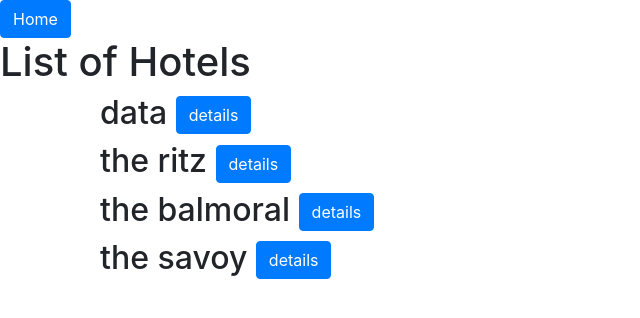
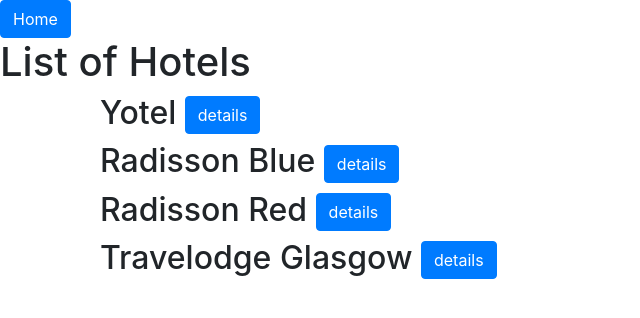
Before and after one commit to colinrobertson0911/hotelbookingsystem_frontend_angular, an Angular app: page /hotel-list in a window 1280 px wide. Shown: the top 318 px of the page, without its empty margins (0-640 px from the left). Built offline with nearby package versions, Linux system fonts and the light colour scheme.

Commit message:
models for Hotel, Room and Bookings added.  hard coded data at the moment as no url for a list of all hotels exists on back end

```diff
--- a/src/app/hotel-list/hotel-item/hotel-item.component.html
+++ b/src/app/hotel-list/hotel-item/hotel-item.component.html
@@ -1,6 +1,12 @@
 <div class="container">
 <h2>
-{{ hotel.Name }} <button (click)="onDetailsClick()" class="btn btn-primary">details</button>
+{{ hotel.hotelName }} <button (click)="onDetailsClick()" class="btn btn-primary">details</button>
 </h2>
-<div class="d-flex" *ngIf="details" > the details: {{ hotel.otherData }} </div>
+<div class="d-flex flex-column" *ngIf="details" > the details:
+<ul>
+    <li> number of Rooms {{ hotel.numOfRooms }} </li>
+    <li> address : {{ hotel.address }} </li>
+    <li> starRating : {{ hotel.starRating }} </li>
+</ul>
 </div>
+</div>
--- a/src/app/hotel-list/hotel-list.component.ts
+++ b/src/app/hotel-list/hotel-list.component.ts
@@ -1,5 +1,6 @@
 import { Component, OnInit } from '@angular/core';
 import { HttpClient } from '@angular/common/http';
+import { Hotel } from '../models/hotel';
 
 @Component({
   selector: 'app-hotel-list',
@@ -18,12 +19,13 @@
 
     // let backend_url = "link to backend url for hotels list";
     // let resp = this._http.get(backend_url);
-    // resp.subscribe(result => this.hotels = result as Hotel[])
+    // resp.subscribe(result => this.hotels = result as Hotel[],
+    //               error => console.log("hotel list GET call failed ", error))
 
-    this.hotels = [{"Name": "data", "otherData": "stuff"},
-                    {"Name":"the ritz", "otherData": "stuff"},
-                    {"Name":"the  balmoral", "otherData": "stuff"},
-                    {"Name":"the savoy", "otherData": "stuff"}
+    this.hotels = [{"hotelId":2,"hotelName":"Yotel","numOfRooms":50,"address":"some street","postcode":"EH71 7FA","city":"Edinburgh","ammenities":"bowling alley","bookings":[],"starRating":4,"room":[{"roomId":2,"roomType":"LUXURY","price":80.00,"roomTypeAndPrice":"LUXURY 80.00"},{"roomId":3,"roomType":"DELUXE","price":100.00,"roomTypeAndPrice":"DELUXE 100.00"}],"airportTransfers":true,"transferPrice":20,"verified":true},
+    {"hotelId":3,"hotelName":"Radisson Blue","numOfRooms":2,"address":"123 argyle street","postcode":"G3 6OP","city":"Glasgow","ammenities":"Conference Rooms, Bars, Near Central Station","bookings":[{"bookingId":3,"roomType":"STANDARD","hotel":"Radisson Blue","checkInDate":"2020-04-20","checkOutDate":"2020-04-30","roomPrice":60.00,"extrasPrice":0.00,"totalPrice":540.00,"extras":"NO_EXTRAS","checkInDateFormatted":"20/04/2020","checkOutDateFormatted":"30/04/2020"},{"bookingId":4,"roomType":"STANDARD","hotel":"Radisson Blue","checkInDate":"2020-04-20","checkOutDate":"2020-04-30","roomPrice":60.00,"extrasPrice":0.00,"totalPrice":540.00,"extras":"NO_EXTRAS","checkInDateFormatted":"20/04/2020","checkOutDateFormatted":"30/04/2020"}],"starRating":4,"room":[{"roomId":1,"roomType":"STANDARD","price":60.00,"roomTypeAndPrice":"STANDARD 60.00"}],"airportTransfers":false,"transferPrice":20,"verified":true},
+    {"hotelId":4,"hotelName":"Radisson Red","numOfRooms":43,"address":"456 argyle street","postcode":"G3 6RP","city":"Glasgow","ammenities":"Conference Rooms, Bars, Near Central Station","bookings":[],"starRating":4,"room":[{"roomId":1,"roomType":"STANDARD","price":60.00,"roomTypeAndPrice":"STANDARD 60.00"}],"airportTransfers":false,"transferPrice":20,"verified":false},
+    {"hotelId":1,"hotelName":"Travelodge Glasgow","numOfRooms":5,"address":"1 main street","postcode":"g43 6pq","city":"Glasgow","ammenities":"none","bookings":[],"starRating":3,"room":[],"airportTransfers":true,"transferPrice":20,"verified":true}
   ]
 
 }
--- a/src/app/landing/landing.component.html
+++ b/src/app/landing/landing.component.html
@@ -1,3 +1,4 @@
+
 <h1>Welcome to the Hotel Booking site!</h1>
 <nav>
 <button class="btn btn-primary" routerLink="/hotel-list">View Hotels</button>
--- /dev/null
+++ b/src/app/models/bookings.ts
@@ -0,0 +1,11 @@
+export class Bookings {
+    bookingId : number;
+    roomType : string;
+    hotel : string;
+    checkInDate : string;
+    checkOutDate : string;
+    roomPrice : number;
+    extrasPrice : number;
+    totalPrice : number;
+    extras : string;
+}
--- a/src/app/models/hotel.ts
+++ b/src/app/models/hotel.ts
@@ -1,4 +1,19 @@
+import { Bookings } from './bookings';
+import { Room } from './room';
+
 export class Hotel {
-    Name:string;
-    otherData:string;
+    hotelId : number;
+    hotelName : string;
+    numOfRooms : number;
+    address : string;
+    postcode : string;
+    city : string;
+    ammenities : string;
+    bookings : Bookings[];
+    starRating : number;
+    room : Room[];
+    airportTransfers : boolean;
+    transferProce : number;
+    verified : boolean;
+
 }
--- /dev/null
+++ b/src/app/models/room.ts
@@ -0,0 +1,6 @@
+export class Room {
+    roomId : number;
+    roomType : string;
+    price : number;
+    roomTypeAndPrice : string;
+}
```
Also changed, not shown: 2 other files (tests, documents, lock files or other folders).
